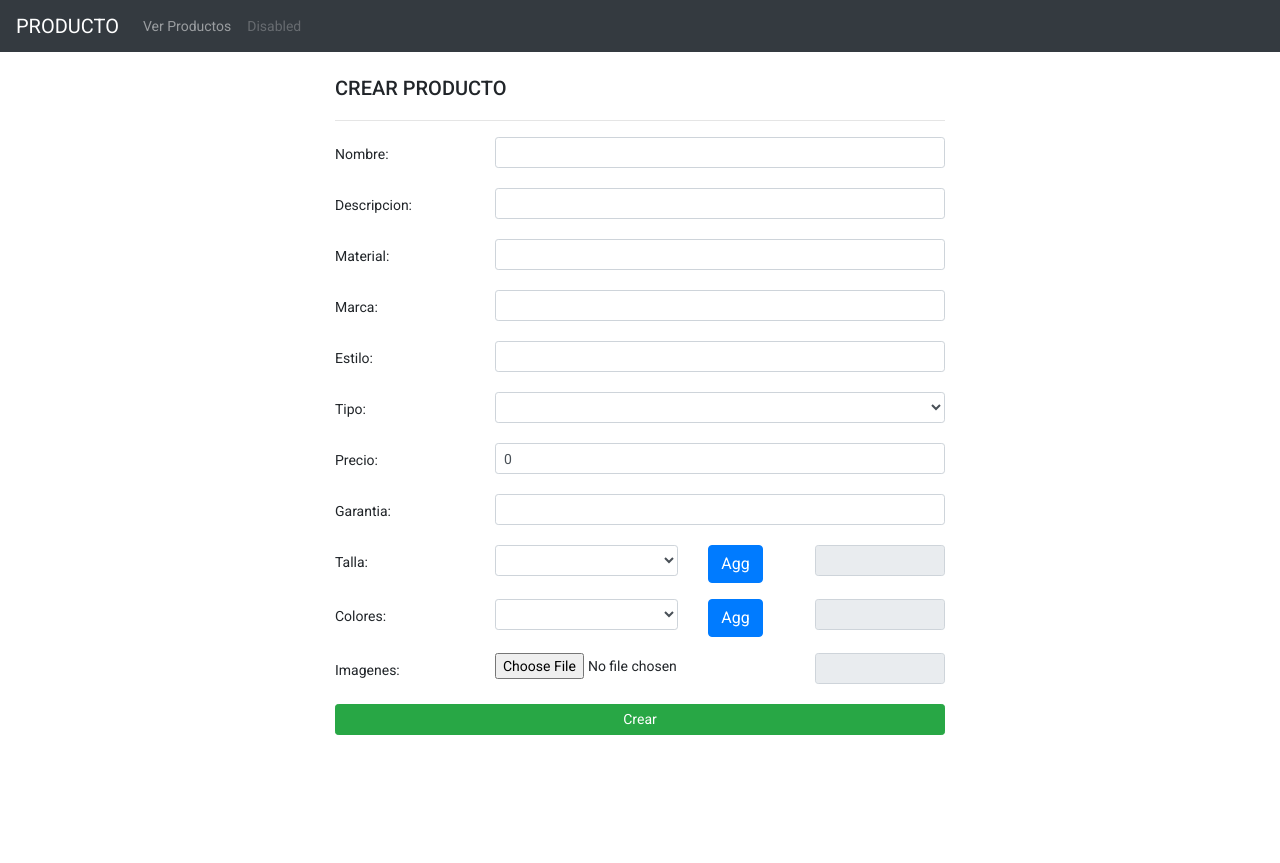
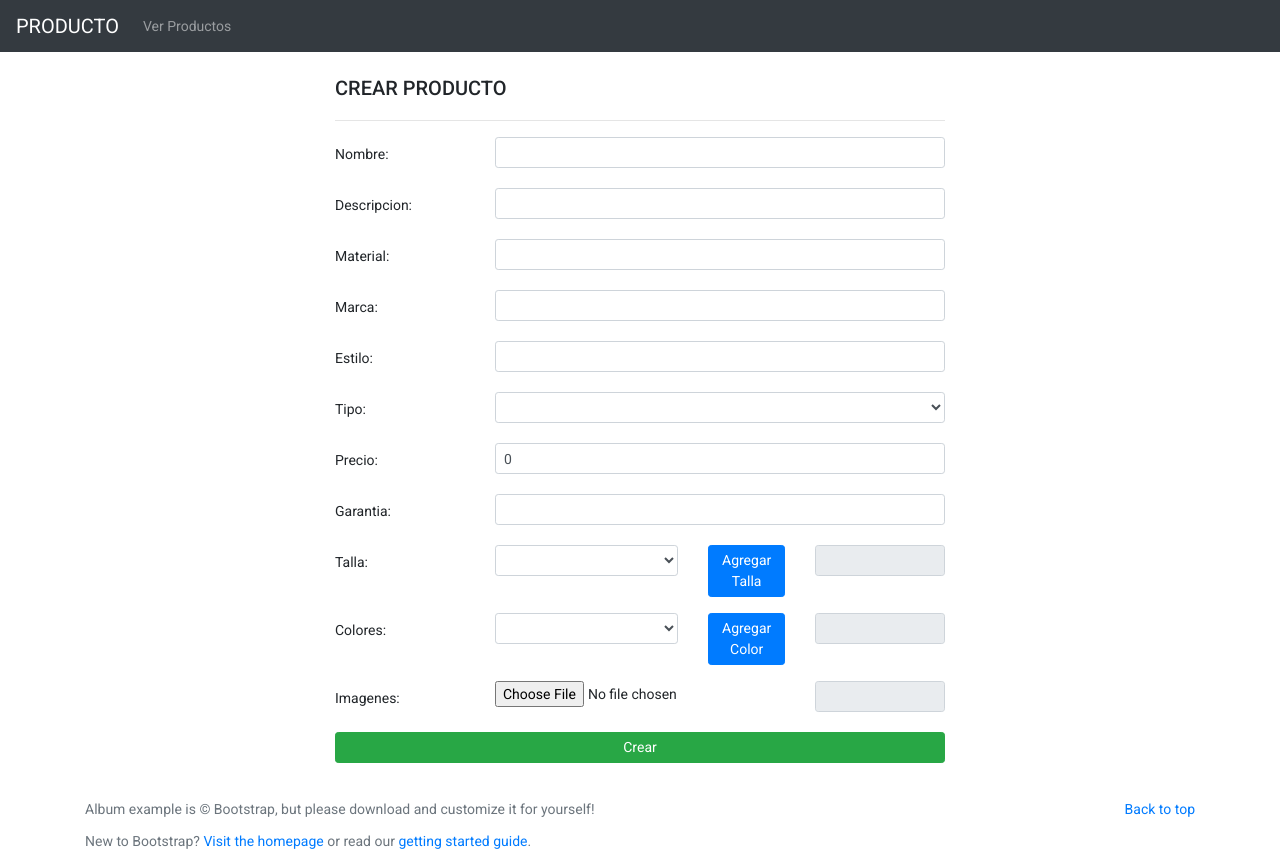
Before and after one commit to yulay-andrea/ciudad-victoria-frontend, an Angular app: page /crear-producto in a window 1280 px wide. Before the commit the page ends 800 px from the top, so only its background shows below. Built offline with nearby package versions, Linux system fonts and the light colour scheme.

Commit message:
modificacion

```diff
--- a/src/app/principal/principal.component.html
+++ b/src/app/principal/principal.component.html
@@ -21,10 +21,6 @@
                             <a class="nav-link" href="#">TRAJES DEPORTIVOS</a>
                         </li>
                     </ul>
-                    <form class="form-inline my-2 my-lg-0">
-                        <input class="form-control mr-sm-2" type="search" placeholder="Search" aria-label="Search">
-                        <button class="btn btn-outline-success my-2 my-sm-0" type="submit">Search</button>
-                    </form>
                 </div>
             </nav>
         </div>
--- a/src/app/producto/crear-producto/crear-producto.component.html
+++ b/src/app/producto/crear-producto/crear-producto.component.html
@@ -9,9 +9,6 @@
         <ul class="navbar-nav mr-auto">
             <li class="nav-item">
                 <a class="nav-link" href="/leer-producto">Ver Productos</a>
-            </li>
-            <li class="nav-item">
-                <a class="nav-link disabled" href="#">Disabled</a>
             </li>
         </ul>
     </div>
@@ -110,9 +107,11 @@
                         <option>43</option>
                     </select>
                 </div>
+                <br>
                 <div class="col-sm-2">
-                    <button (click)="crearTalla()" class="btn btn-primary">Agg</button>
+                    <button (click)="crearTalla()" class="btn btn-sm btn-block btn-primary">Agregar Talla</button>
                 </div>
+                <br>
                 <div class="col-sm-3">
                     <input type="text" [(ngModel)]="tallasForm" class="form-control form-control-sm" disabled>
                 </div>
@@ -130,9 +129,11 @@
                         <option>BEIGE</option>
                     </select>
                 </div>
+                <br>
                 <div class="col-sm-2">
-                    <button (click)="crearColor()" class="btn btn-primary">Agg</button>
+                    <button (click)="crearColor()" class="btn btn-sm btn-block btn-primary">Agregar Color</button>
                 </div>
+                <br>
                 <div class="col-sm-3">
                     <input type="text" [(ngModel)]="coloresForm" class="form-control form-control-sm" disabled>
                 </div>
@@ -154,4 +155,19 @@
         </div>
         <div class="col-sm-3"></div>
     </div>
+    <br>
+    <div class="row">
+        <div class="col-sm">
+            <footer class="text-muted">
+                <div class="container">
+                    <p class="float-right">
+                        <a href="#">Back to top</a>
+                    </p>
+                    <p>Album example is &copy; Bootstrap, but please download and customize it for yourself!</p>
+                    <p>New to Bootstrap? <a href="../../">Visit the homepage</a> or read our <a
+                            href="../../getting-started/">getting started guide</a>.</p>
+                </div>
+            </footer>
+        </div>
+    </div>
 </div>
```
